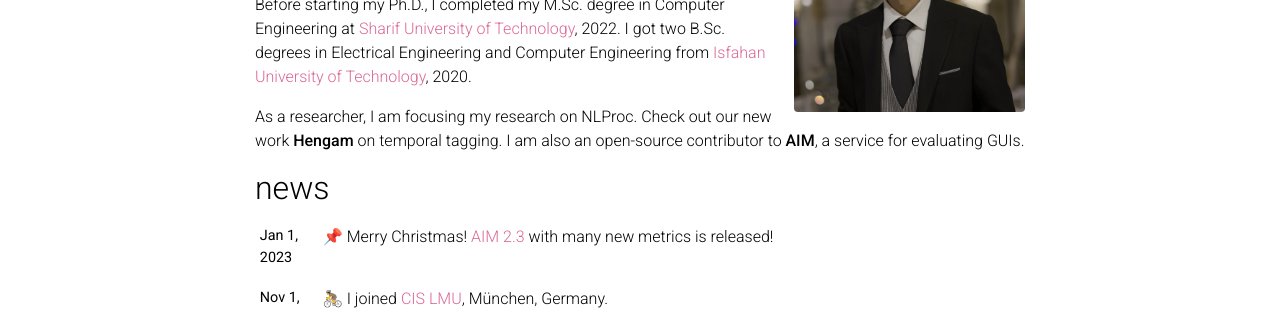
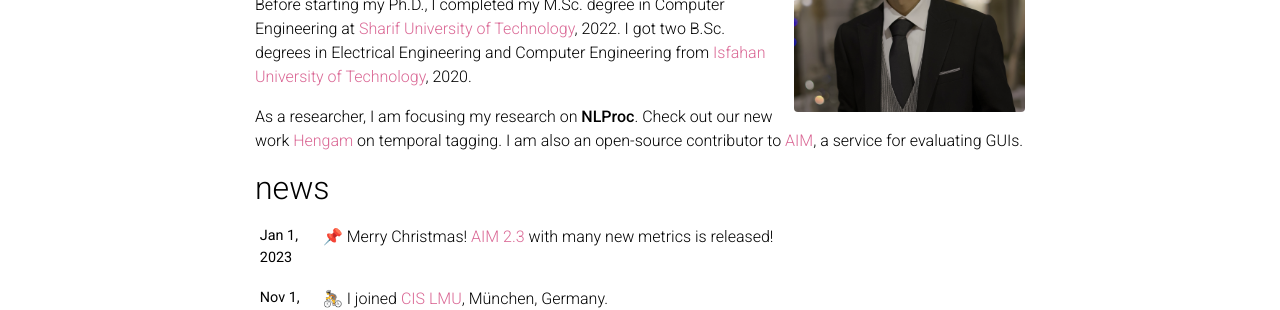
Before and after one commit to kargaranamir/kargaranamir.github.io, a Jekyll site: the page built from _pages/about.md, in a window 1280 px wide and 900 px high. Shown: the part 319-629 px from the top of the window. Built offline with Jekyll 4.4.1, drawn with Linux system fonts in a browser that asks for light colours; full-size pictures stand in for the smaller copies a plugin makes; comment, search, counter and statistics services are not loaded; a style sheet for code colours, icons or effects is not loaded.

```diff
--- a/_pages/about.md
+++ b/_pages/about.md
@@ -19,4 +19,4 @@ Hi there! I’m Amir 👋 I'm a first year Ph.D. student and Research Associate
 
 Before starting my Ph.D., I completed my M.Sc. degree in Computer Engineering at [Sharif University of Technology](https://en.sharif.edu/), 2022. I got two B.Sc. degrees in Electrical Engineering and Computer Engineering from [Isfahan University of Technology](http://english.iut.ac.ir/), 2020.
 
-As a researcher, I am focusing my research on NLProc. Check out our new work [**Hengam**](https://aclanthology.org/2022.aacl-main.74/) on temporal tagging. I am also an open-source contributor to [**AIM**](https://github.com/aalto-ui/aim), a service for evaluating GUIs.
+As a researcher, I am focusing my research on **NLProc**. Check out our new work [Hengam](https://aclanthology.org/2022.aacl-main.74/) on temporal tagging. I am also an open-source contributor to [AIM](https://github.com/aalto-ui/aim), a service for evaluating GUIs.
```
